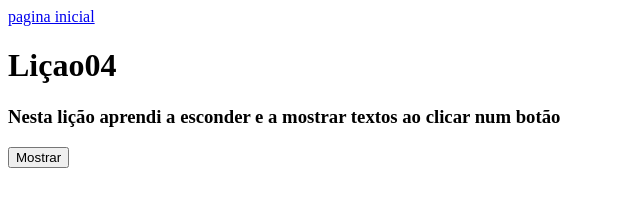
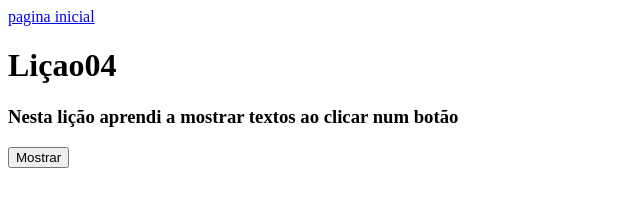
Before and after one commit to joaopjone/programacao, a plain HTML site: page licao04.html in a window 1280 px wide. Shown: the whole page, without its empty margins (0-640 px from the left). Drawn offline with Linux system fonts and the light colour scheme.

Commit message:
altereia descrição

```diff
--- a/licao04.html
+++ b/licao04.html
@@ -8,7 +8,7 @@
             <a href="index.html">pagina inicial</a>
         </div>
         <h1>Liçao04</h1>
-        <h3>Nesta lição aprendi a esconder e a mostrar textos ao clicar num botão</h3>
+        <h3>Nesta lição aprendi a mostrar textos ao clicar num botão</h3>
         <button onclick="mostrarSecreto()">Mostrar</button>
         <div id="zona-secreta" style="visibility:hidden">cuidado, isto é uma zona secreta</div>
 
```
